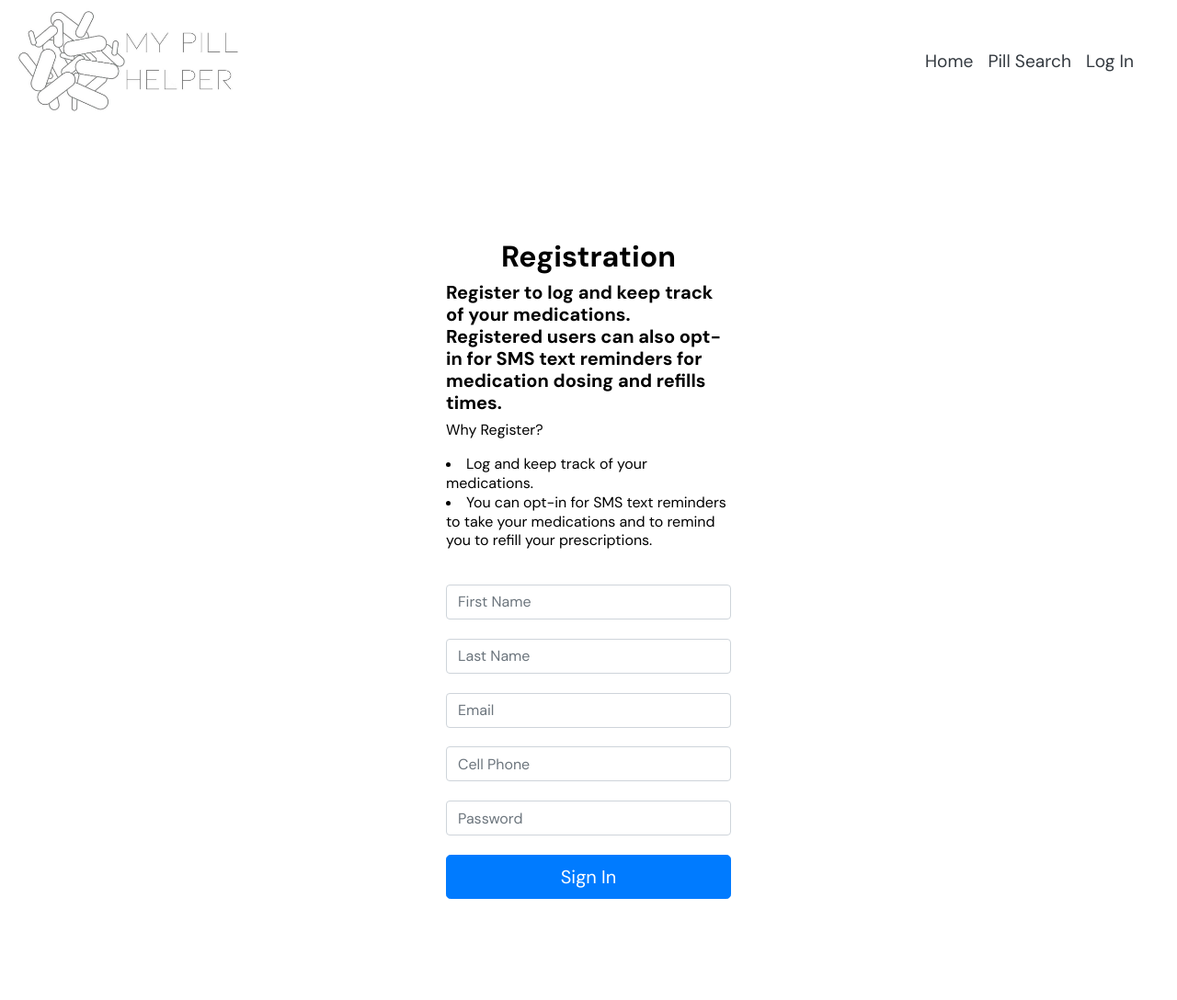
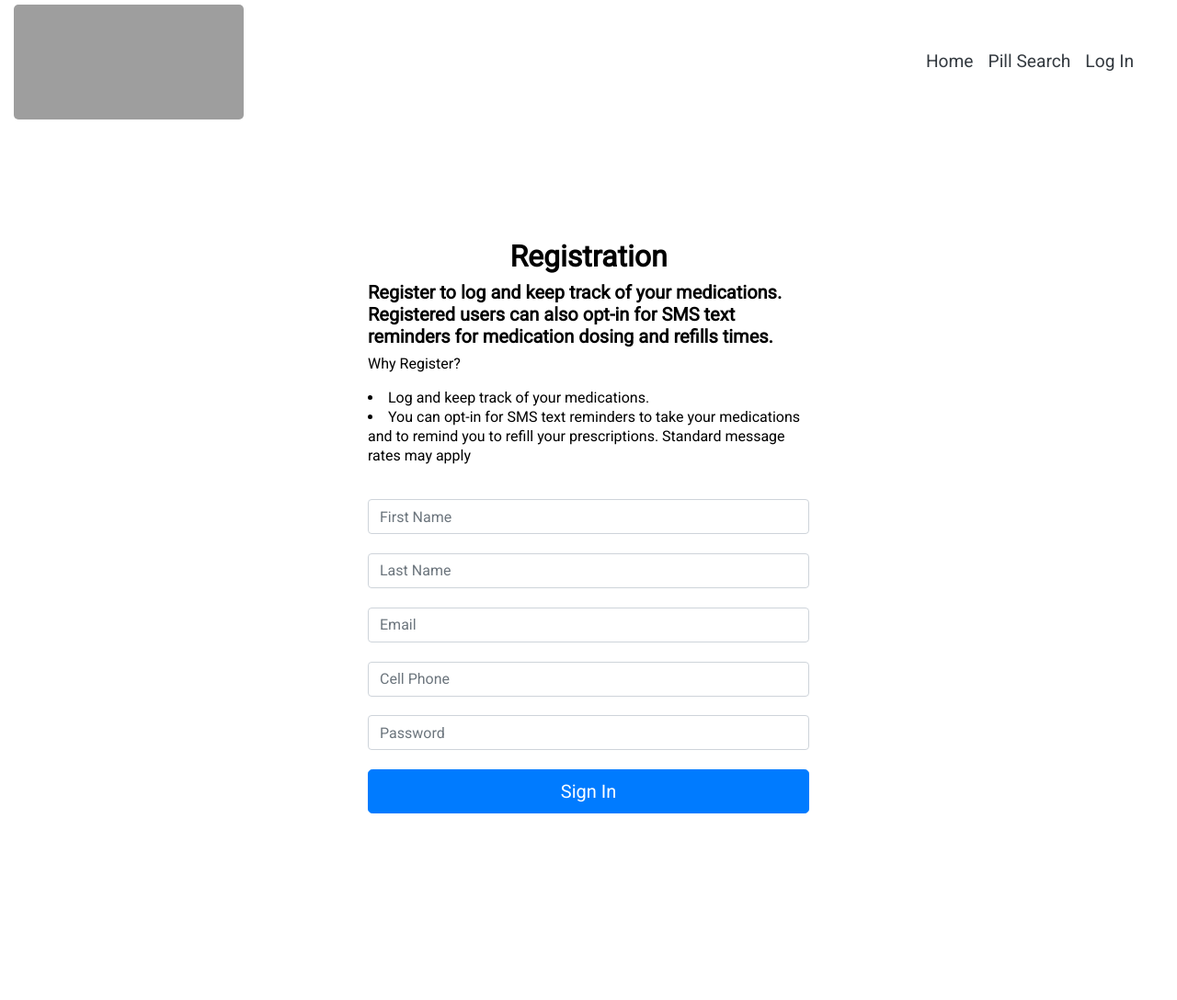
Before and after one commit to ReyBernDia/MyPillHelper, a Flask app: page /register in a window 1280 px wide. Shown: the whole page at 92% size. After the commit the page ends 885 px from the top, so only its background shows below. Run offline with Flask 2, Linux system fonts and the light colour scheme; some libraries are stand-ins or nearby versions; grey boxes are pictures that could not be loaded.

Commit message:
Logo updated and background image updated

```diff
--- a/static/css/stylesheet.css
+++ b/static/css/stylesheet.css
@@ -5,16 +5,16 @@ body {
     color: #000;
     line-height: 1.3;
     -webkit-font-smoothing: antialiased;
-    font-family: 'DM Sans', sans-serif;
+    font-family: 'Roboto', sans-serif;
 }
 
 h1, h2, h3, h4, h5, h6 {
-    font-family: 'DM Sans', sans-serif;
+    font-family: 'Roboto', sans-serif;
     font-weight: bold;
 }
 
 .homepage{
-    background-image: url(/static/img/pic_9.jpg);
+    background-image: url(/static/img/pills_white.jpeg);
     background-size: cover;
     background-repeat: no-repeat;
     background-position: center center;
@@ -26,6 +26,16 @@ h1, h2, h3, h4, h5, h6 {
 .form-signin {
     width: 100%;
     max-width: 330px;
+    padding: 10px;
+    margin-top: 250px;
+    margin-right: auto;
+    margin-left: auto;
+    margin-bottom: 100px;
+
+}
+.form-register {
+    width: 100%;
+    max-width: 500px;
     padding: 10px;
     margin-top: 250px;
     margin-right: auto;
@@ -79,7 +89,7 @@ h1, h2, h3, h4, h5, h6 {
 }
 
 .opacity {
-    opacity: 0.9;
+    opacity: 1;
 }
 
 .nav-ele-1 {
@@ -208,7 +218,7 @@ img {
 
 .color-clear {
     background-color: white;
-    opacity: 0.8;
+    opacity: 1;
 }
 
 #justify-left {
@@ -221,3 +231,7 @@ img {
 .spacer-1 {
     margin-top: 280px;
 }
+
+.color-solid {
+    background-color: white;
+}
--- a/templates/base.html
+++ b/templates/base.html
@@ -19,7 +19,7 @@
   <link rel="stylesheet" href="/static/css/stylesheet.css">
 
   <!-- Google Fonts API -->
-  <link href="https://fonts.googleapis.com/css?family=DM+Sans:400,700&display=swap" rel="stylesheet">
+  <link href="https://fonts.googleapis.com/css?family=Roboto&display=swap" rel="stylesheet">
 </head>
 
 <body>
--- a/templates/find_medications.html
+++ b/templates/find_medications.html
@@ -7,7 +7,7 @@
   <nav class="navbar navbar-expand-md w-100">
   <div class="container-fluid">
     <a class="navbar-brand my-0 mr-md-auto" href="/">
-        <img src="/static/img/myPillHelper.jpg" alt width="250px" height="125px">
+        <img src="/static/img/PillHelperLogo.jpg" alt width="250px" height="125px">
         </a>
         <div class="navbar-links my-2 my-md-0 mr-md-3">
             <ul class="navbar-nav">
--- a/templates/homepage.html
+++ b/templates/homepage.html
@@ -8,7 +8,7 @@
 
     <nav class="navbar border-bottom shadow-sm opacity">
         <a class="navbar-brand my-0 mr-md-auto" href="/">
-        <img src="/static/img/myPillHelper.jpg" alt width="250px" height="125px">
+        <img src="/static/img/PillHelperLogo.jpg" alt width="250px" height="125px">
         </a>
         <div class="navbar-links my-2 my-md-0 mr-md-3 p-2 ">
             {% if session.get('user_name',None) %}
--- a/templates/login.html
+++ b/templates/login.html
@@ -5,7 +5,7 @@
  <nav class="navbar navbar-expand-md w-100">
   <div class="container-fluid">
     <a class="navbar-brand my-0 mr-md-auto" href="/">
-        <img src="/static/img/myPillHelper.jpg" alt width="250px" height="125px">
+        <img src="/static/img/PillHelperLogo.jpg" alt width="250px" height="125px">
         </a>
         <div class="navbar-links my-2 my-md-0 mr-md-3">
             <ul class="navbar-nav">
--- a/templates/more_info.html
+++ b/templates/more_info.html
@@ -7,7 +7,7 @@
  <nav class="navbar navbar-expand-md w-100">
   <div class="container-fluid">
     <a class="navbar-brand my-0 mr-md-auto" href="/">
-        <img src="/static/img/myPillHelper.jpg" alt width="250px" height="125px">
+        <img src="/static/img/PillHelperLogo.jpg" alt width="250px" height="125px">
         </a>
         <div class="navbar-links my-2 my-md-0 mr-md-3">
             <ul class="navbar-nav">
--- a/templates/no_search.html
+++ b/templates/no_search.html
@@ -7,7 +7,7 @@
 <nav class="navbar navbar-expand-md w-100">
   <div class="container-fluid">
     <a class="navbar-brand my-0 mr-md-auto" href="/">
-        <img src="/static/img/myPillHelper.jpg" alt width="250px" height="125px">
+        <img src="/static/img/PillHelperLogo.jpg" alt width="250px" height="125px">
         </a>
         <div class="navbar-links my-2 my-md-0 mr-md-3">
             <ul class="navbar-nav">
--- a/templates/registration.html
+++ b/templates/registration.html
@@ -7,7 +7,7 @@
  <nav class="navbar navbar-expand-md w-100">
   <div class="container-fluid">
     <a class="navbar-brand my-0 mr-md-auto" href="/">
-        <img src="/static/img/myPillHelper.jpg" alt width="250px" height="125px">
+        <img src="/static/img/PillHelperLogo.jpg" alt width="250px" height="125px">
         </a>
         <div class="navbar-links my-2 my-md-0 mr-md-3 p-2">
             <ul class="navbar-nav">
@@ -34,13 +34,13 @@
   </nav>
 
  <div class="text-center" width=60% height=90%>
-  <form class="form-signin" action="/register" id="registration-form" method="POST">
+  <form class="form-register" action="/register" id="registration-form" method="POST">
     <h2>Registration</h2>
     <div>
       <h5 id="justify-left">Register to log and keep track of your medications. Registered users can also opt-in for SMS text reminders for medication dosing and refills times. </h5>
       <p id="justify-left">Why Register? </p>
       <li id="justify-left">Log and keep track of your medications. </li>
-      <li id="justify-left">You can opt-in for SMS text reminders to take your medications and to remind you to refill your prescriptions. </li>
+      <li id="justify-left">You can opt-in for SMS text reminders to take your medications and to remind you to refill your prescriptions. Standard message rates may apply</li>
     </div>
     <p>  </p>
     <label for="first_name"></label>
--- a/templates/results.html
+++ b/templates/results.html
@@ -7,7 +7,7 @@
  <nav class="navbar navbar-expand-md w-100">
   <div class="container-fluid">
     <a class="navbar-brand my-0 mr-md-auto" href="/">
-        <img src="/static/img/myPillHelper.jpg" alt width="250px" height="125px">
+        <img src="/static/img/PillHelperLogo.jpg" alt width="250px" height="125px">
         </a>
         <div class="navbar-links my-2 my-md-0 mr-md-3">
             <ul class="navbar-nav">
```
Also changed, not shown: templates/user_page.html (+3 -4 lines).
